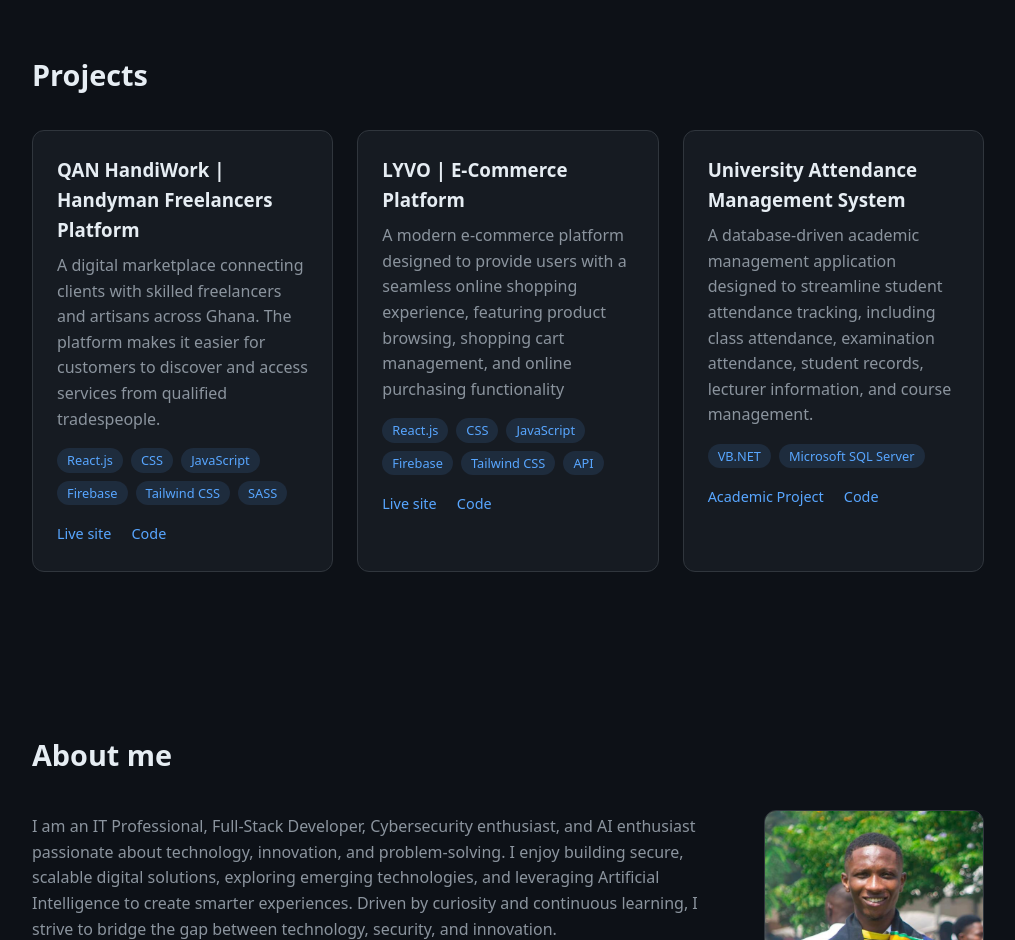
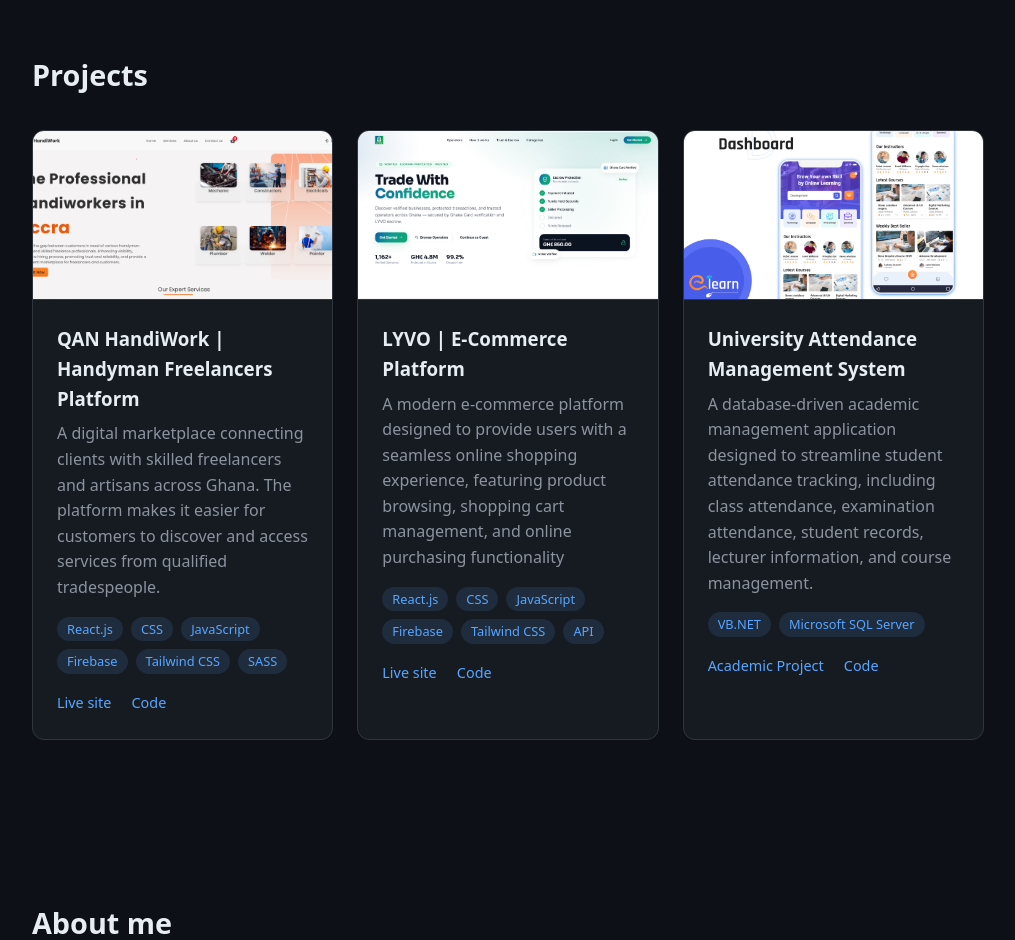
Before and after one commit to qwesikhalifa/my-portfolio, a plain HTML site: page index.html in a window 1280 px wide. Shown: the part 820-1760 px from the top of the page, without its empty margins (132-1147 px from the left). Drawn offline with Linux system fonts and the light colour scheme.

Commit message:
Add project screenshots

```diff
--- a/index.html
+++ b/index.html
@@ -55,6 +55,8 @@
 
         <!-- Copy this whole <article> block to add more projects -->
         <article class="card">
+           <img class="card-img" src="images/project1.png" alt="Screenshot of QAN HandiWork's home page" loading="lazy" />
+           <div class="card-body">
           <h3>QAN HandiWork | Handyman Freelancers Platform</h3>
           <p>A digital marketplace connecting clients with skilled freelancers and artisans across Ghana.
             The platform makes it easier for customers to discover and access services from qualified tradespeople.</p>
@@ -68,6 +70,8 @@
         </article>
 
         <article class="card">
+           <img class="card-img" src="images/project2.png" alt="Screenshot of LYVO's home page" loading="lazy" />
+           <div class="card-body">
           <h3>LYVO | E-Commerce Platform</h3>
           <p>A modern e-commerce platform designed to provide users with a seamless online shopping experience,
             featuring product browsing, shopping cart management, and online purchasing functionality</p>
@@ -81,6 +85,8 @@
         </article>
 
         <article class="card">
+           <img class="card-img" src="images/project3.png" alt="Screenshot of University Attendance Management System" loading="lazy" />
+           <div class="card-body">
           <h3>University Attendance Management System</h3>
           <p>A database-driven academic management application designed to streamline student attendance tracking,
             including class attendance, examination attendance, student records, lecturer information, and course management.</p>
--- a/style.css
+++ b/style.css
@@ -95,9 +95,20 @@ section { scroll-margin-top: 70px; }
   background: var(--surface);
   border: 1px solid var(--border);
   border-radius: var(--radius);
-  padding: 24px;
+  padding: 0;
+  overflow: hidden;
   transition: transform 0.2s, border-color 0.2s;
 }
+
+.card-body { padding: 24px; }
+.card-img {
+  width: 100%;
+  aspect-ratio: 16 / 9;
+  object-fit: cover;
+  display: block;
+  border-bottom: 1px solid var(--border);
+}
+
 .card:hover { transform: translateY(-4px); border-color: var(--accent); }
 .card h3 { margin-bottom: 8px; }
 .card p { color: var(--muted); margin-bottom: 16px; }
```
Also changed, not shown: images/project1.png (added), images/project2.png (added), images/project3.png (added).
